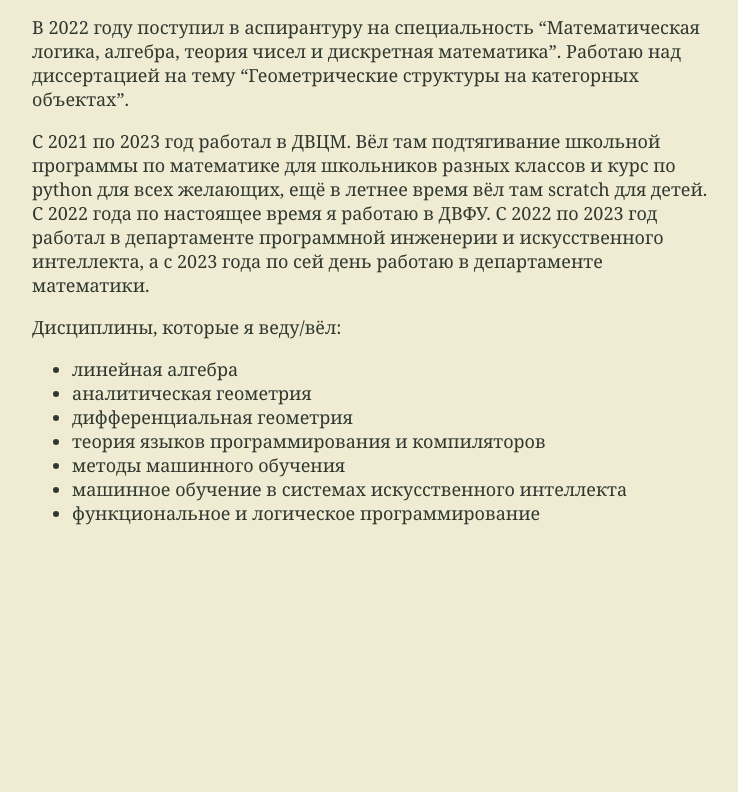
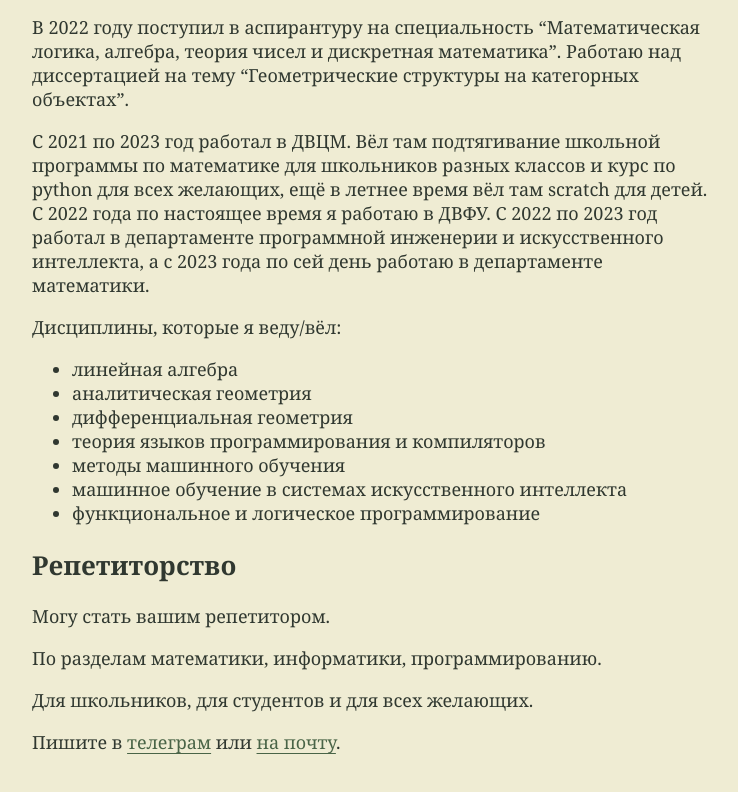
Before and after one commit to ParaDogs/paradogs.github.io, a plain HTML site: page index.html in a window 1280 px wide. Shown: the part 1166-1958 px from the top of the page, without its empty margins (268-1006 px from the left). Before the commit the page ends 1773 px from the top, so only its background shows below. Drawn offline with Linux system fonts and the light colour scheme.

Commit message:
tutoting

```diff
--- a/index.html
+++ b/index.html
@@ -18,7 +18,8 @@
             <a href="https://github.com/paradogs" target="_blank">GitHub</a>
             <a href="https://orcid.org/0009-0009-8098-4292" target="_blank">Orcid</a>
             <a href="https://www.mathnet.ru/rus/person203315" target="_blank">Math-Net</a>
-            <a href="donat.html" target="_blank">Донат</a>
+            <a href="#tutoring">Репетиторство</a>
+            <a href="donat.html">Донат</a>
         </nav>
     </header>
     <main>
@@ -70,7 +71,13 @@
                 <li>машинное обучение в системах искусственного интеллекта</li>
                 <li>функциональное и логическое программирование</li>
             </ul>
-
+        </section>
+        <section id="tutoring">
+            <h2>Репетиторство</h2>
+            <p>Могу стать вашим репетитором.</p>
+            <p>По разделам математики, информатики, программированию.</p>
+            <p>Для школьников, для студентов и для всех желающих.</p>
+            <p>Пишите в <a href="https://t.me/ziggafromnigga" target="_blank">телеграм</a> или  <a href="mailto:vakabakayo@yandex.ru">на почту</a>.</p>
         </section>
     </main>
 </body>
```
